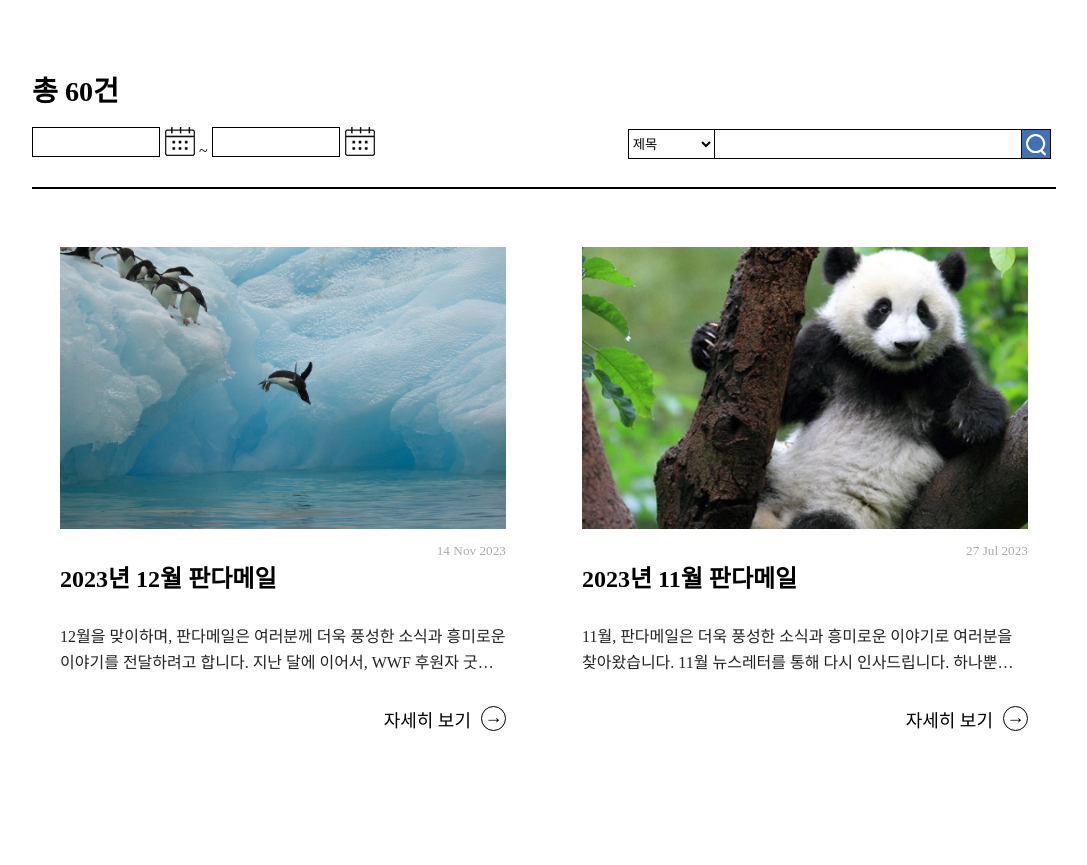
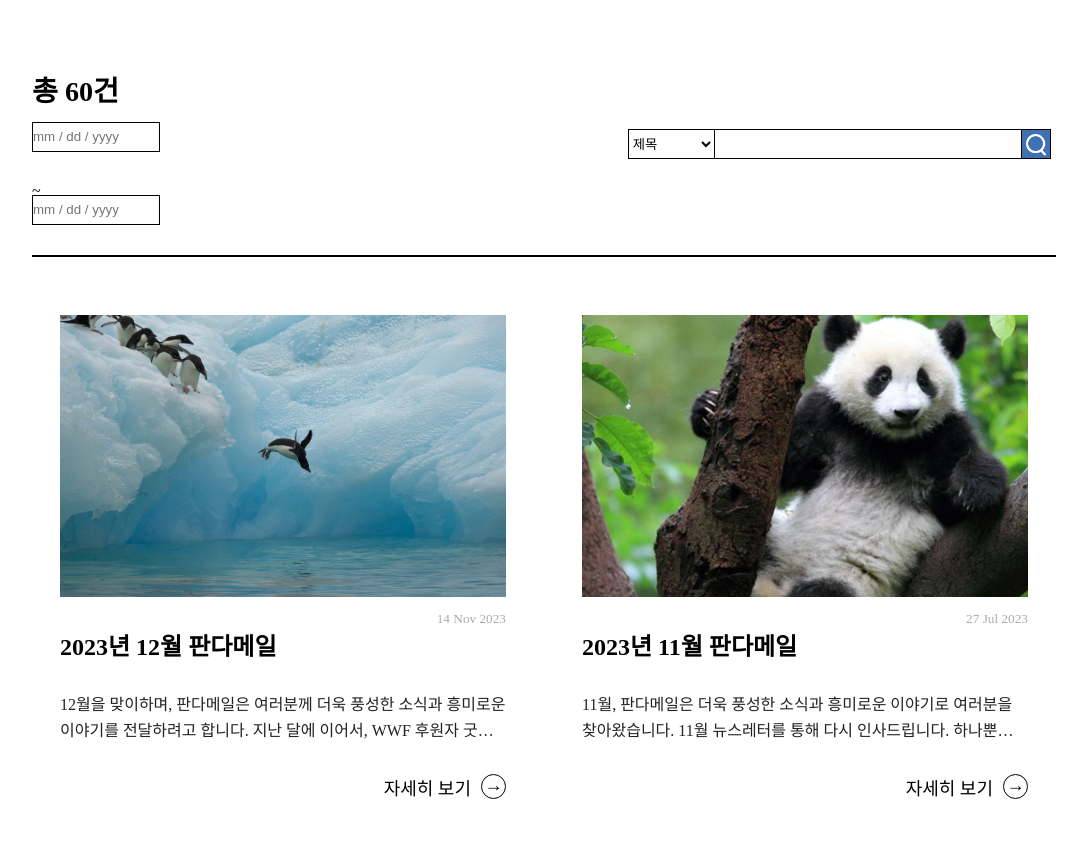
Before and after one commit to ekdnsj/wwf, a plain HTML site: page news.html in a window 1280 px wide. Shown: the part 1820-2685 px from the top of the page, without its empty margins (96-1183 px from the left). Drawn offline with nearby package versions, Linux system fonts and the light colour scheme; grey boxes are pictures that could not be loaded; a web font is replaced by a local one.

Commit message:
Add files via upload

```diff
--- a/news.html
+++ b/news.html
@@ -137,8 +137,21 @@
           <ul class="top_right">
             <li class="cal">
               <div>
-                <input type="text" class="datepicker" /> ~
-                <input type="text" class="datepicker" />
+                <form>
+                  <input
+                    type="text"
+                    id="datepicker"
+                    placeholder="mm / dd / yyyy"
+                  />
+                </form>
+                ~
+                <form>
+                  <input
+                    type="text"
+                    id="datepicker1"
+                    placeholder="mm / dd / yyyy"
+                  />
+                </form>
               </div>
             </li>
             <li class="ser">
```
